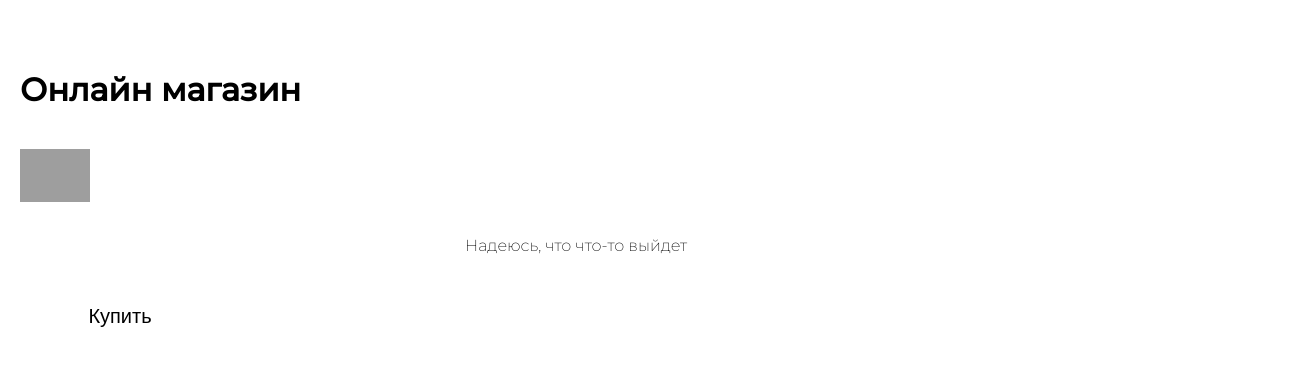
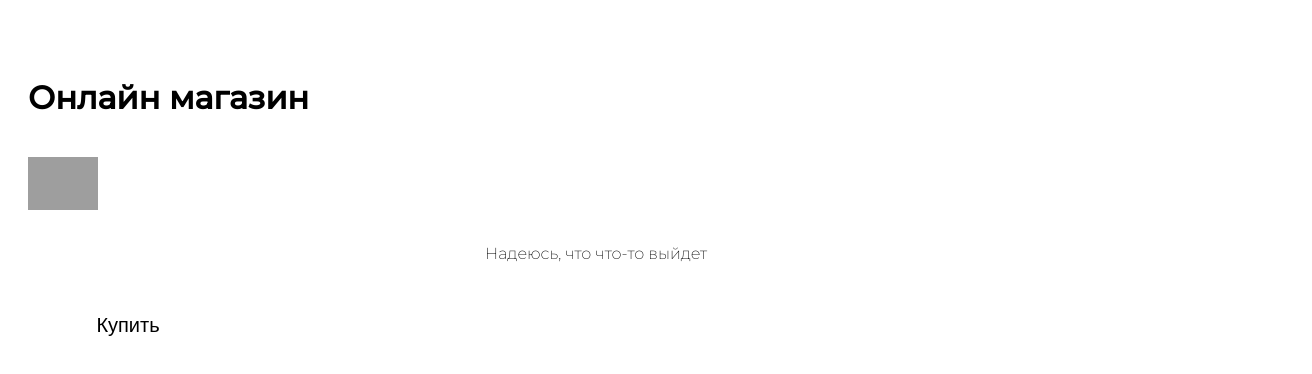
Before and after one commit to 13dashaa/Site2, a plain HTML site: page index.html in a window 1280 px wide. Shown: the whole page, 1312 px wide, since content can reach past the window. Drawn offline with Linux system fonts and the light colour scheme; grey boxes are pictures that could not be loaded.

Commit message:
Update index.html

```diff
--- a/index.html
+++ b/index.html
@@ -9,15 +9,11 @@
     <style>
         @import url("https://fonts.googleapis.com/css2?family=Montserrat:wght@200;500&display=swap");
 
-    *{
-        margin: 0;
-        padding: 0;
-        box-sizing: border-box;
-    }
+
 
     body{
         font-family: 'Montserrat', sans-serif;
-        font-weight: 20;
+        font-weight: 200;
         color: var(--tg-theme-text-color);
         background: var(--tg-theme-section-bg-color);
         }
```
